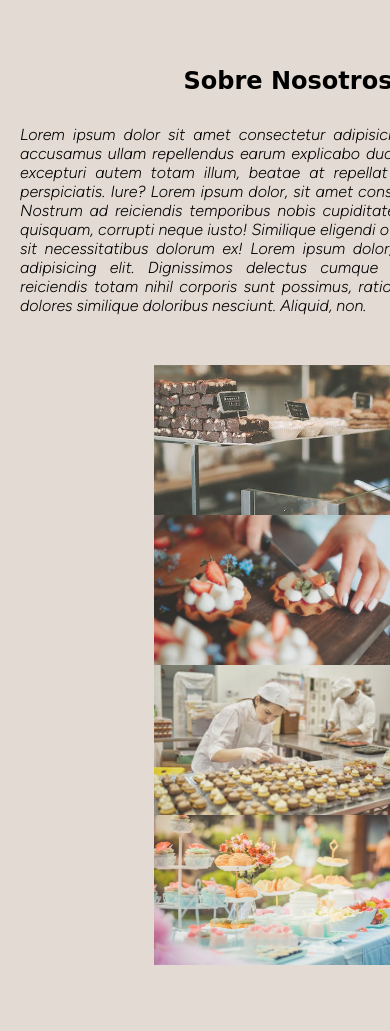
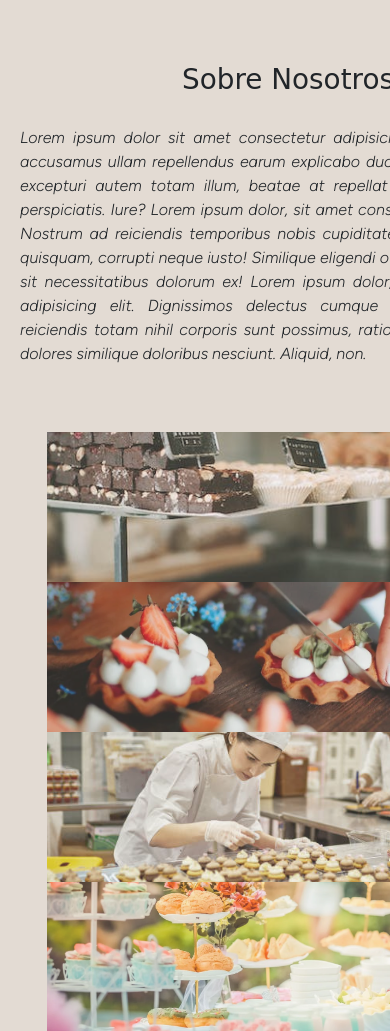
Before and after one commit to Gustavogroch/Nama-pasteleria, a plain HTML site: page index.html in a window 390 px wide. Shown: the part 347-1378 px from the top of the page. Drawn offline with nearby package versions, Linux system fonts and the light colour scheme; a web font is replaced by a local one.

Commit message:
agrego bootstrap al proyecto

```diff
--- a/css/style.css
+++ b/css/style.css
@@ -498,18 +498,18 @@ footer{
         }
 
         .portada__imagen img{
-            width: 50%;
+            width: 90%;
             height: 100px;
             flex-grow: none1;
             object-fit: cover;
-            opacity: .8;
+            opacity:;
             transition: .5s ease;
         }
 
         .portada__imagen img:hover{
-            width: 100%;
-            opacity: 1;
-            filter: contrast(120%)
+            width: 90%;
+            opacity: ;
+            filter:
         }
 
 
--- a/index.html
+++ b/index.html
@@ -4,6 +4,7 @@
     <meta charset="UTF-8">
     <meta http-equiv="X-UA-Compatible" content="IE=edge">
     <meta name="viewport" content="width=device-width, initial-scale=1.0">
+    <link href="https://cdn.jsdelivr.net/npm/bootstrap@5.3.0-alpha1/dist/css/bootstrap.min.css" rel="stylesheet" integrity="sha384-GLhlTQ8iRABdZLl6O3oVMWSktQOp6b7In1Zl3/Jr59b6EGGoI1aFkw7cmDA6j6gD" crossorigin="anonymous">
     <link rel="preconnect" href="https://fonts.googleapis.com">
     <link rel="preconnect" href="https://fonts.gstatic.com" crossorigin>
     <link href="https://fonts.googleapis.com/css2?family=Dancing+Script:wght@400;500;600;700&family=Figtree:ital,wght@1,300&family=Pacifico&family=Solitreo&display=swap" rel="stylesheet">
@@ -81,6 +82,6 @@
             <p>Las fotos son a modo ilustrativo. Las especificaciones y descripciones están sujetas a cambios.</p>
         </div>
     </footer>
-
+    <script src="https://cdn.jsdelivr.net/npm/bootstrap@5.3.0-alpha1/dist/js/bootstrap.bundle.min.js" integrity="sha384-w76AqPfDkMBDXo30jS1Sgez6pr3x5MlQ1ZAGC+nuZB+EYdgRZgiwxhTBTkF7CXvN" crossorigin="anonymous"></script>
 </body>
 </html>
```
Also changed, not shown: paginas/contacto.html (+2 -0 lines), paginas/curso.html (+2 -1 lines), paginas/productos.html (+2 -1 lines), paginas/servicios.html (+2 -0 lines).
